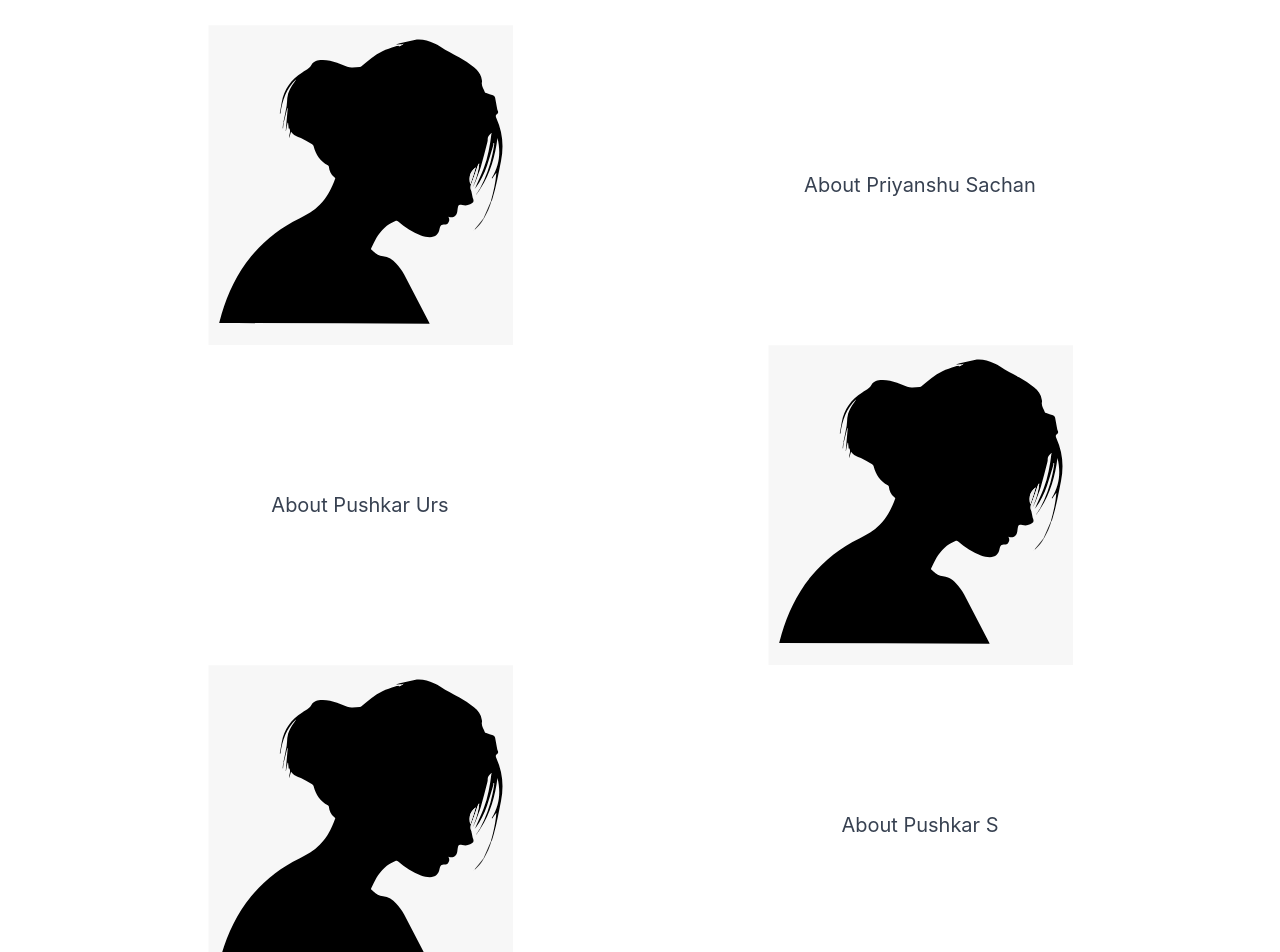
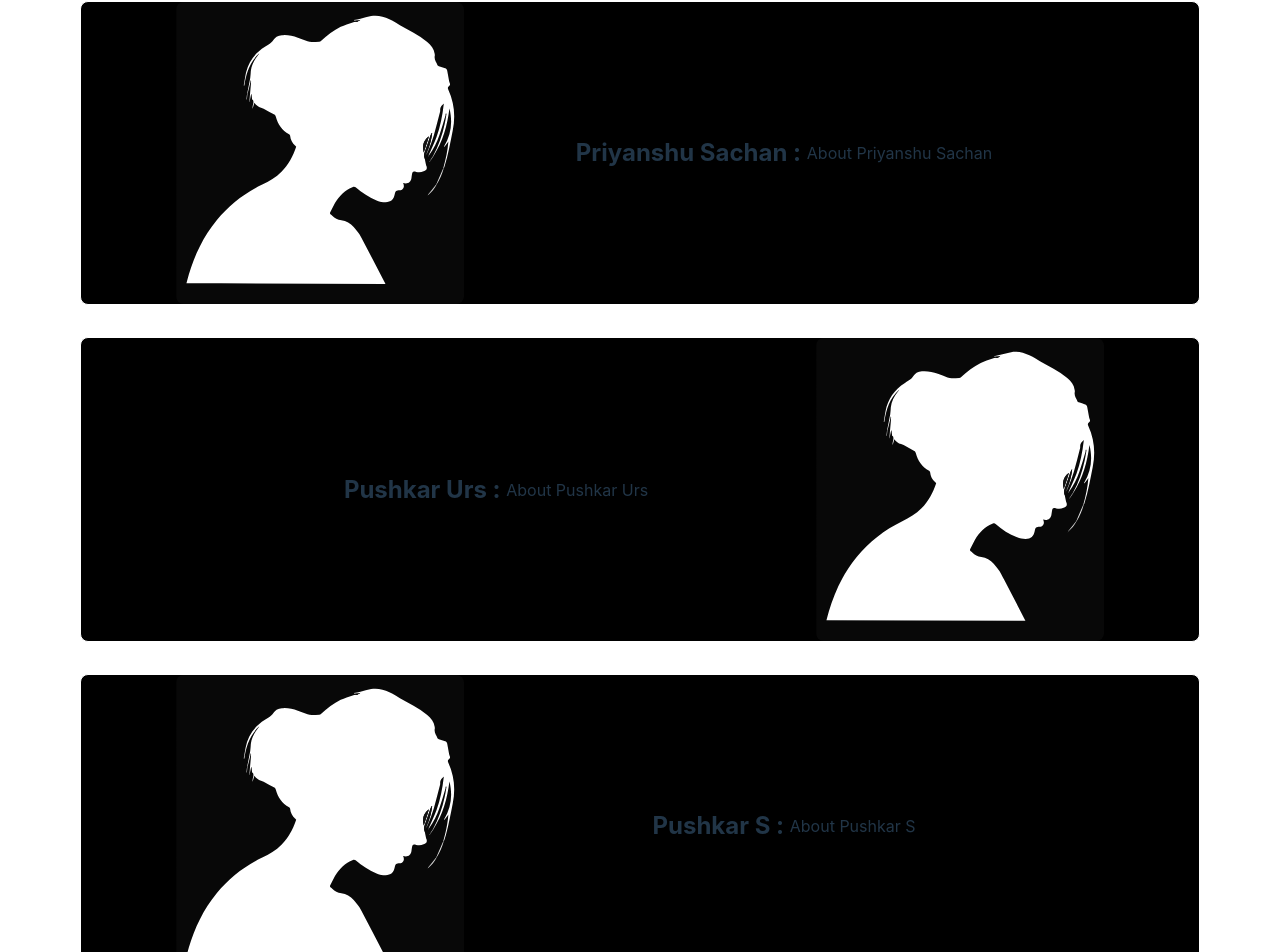
Before and after one commit to S-Pushkar/stock-market, a React (Vite) app: page /about in a window 1280 px wide. Shown: the part 184-1136 px from the top of the page. Built offline with nearby package versions, Linux system fonts and the light colour scheme.

Commit message:
about page styling

```diff
--- a/src/About.jsx
+++ b/src/About.jsx
@@ -11,56 +11,27 @@ export default function About() {
     return (
         <div className="lg:px-20 px-8 md:text-base text-xs lg:text-base">
             <h1 className="text-[rgb(212,195,87)] mt-4 mb-2 text-sm lg:text-lg font-bold">ABOUT</h1>
-           <div className="grid grid-cols-2 grid-rows-3 min-h-screen mt-8 mb-8">
-				<div className={`profimg ${'bg-grey-400 p-4 rounded-lg flex justify-center items-center'}`}
-					style={{
-					backgroundImage: `url(${AboutImg})`,
-					height:'20em',
-					width:'auto',
-					backgroundSize: 'contain',
-					backgroundPosition: 'center center',
-					backgroundRepeat: 'no-repeat',
-					}}>
+				<div className={`aboutp ${"rounded-lg flex justify-center items-center"}`}>
+					<img className={`profimg ${"rounded-lg flex justify-center items-center"}`} src={AboutImg} style={{width:`18em`,height:`auto`,}}/>
+					<div className={`abtxt ${"rounded-lg flex justify-center items-center"}`}>
+						<p style={{ fontWeight: 'bold', fontSize: '1.5em' }}>Priyanshu Sachan :&nbsp;</p>
+						<p style={{fontSize: '1em' }}>About Priyanshu Sachan</p>
+					</div>
 				</div>
-				<div className={`abtxt ${'bg-grey-400 p-4 prose lg:prose-xl prose-p:text-grey-900  hover:text-white rounded-xl flex justify-center'}`}>
-					<p className="text-center leading-relaxed">
-					<h2 style={{color:'white',}}>Priyanshu Sachan</h2>
-						About Priyanshu Sachan
-					</p>
+				<div className={`aboutp ${"rounded-lg flex justify-center items-center"}`}>
+					<div className={`abtxt ${"rounded-lg flex justify-center items-center"}`}>
+						<p style={{ fontWeight: 'bold', fontSize: '1.5em' }}>Pushkar Urs :&nbsp;</p>
+						<p style={{fontSize: '1em' }}>About Pushkar Urs</p>
+					</div>
+					<img className={`profimg ${"rounded-lg flex justify-center items-center"}`} src={AboutImg} style={{width:`18em`,height:`auto`,}}/>
 				</div>
-				<div className={`abtxt ${'bg-grey-400 p-4 prose lg:prose-xl prose-p:text-grey-900  hover:text-white rounded-xl flex justify-center'}`}>
-					<p className="text-center leading-relaxed">
-					<h2 style={{color:'white',}}>Pushkar P Urs</h2>
-						About Pushkar Urs
-					</p>
+				<div className={`aboutp ${"rounded-lg flex justify-center items-center"}`}>
+					<img className={`profimg ${"rounded-lg flex justify-center items-center"}`} src={AboutImg} style={{width:`18em`,height:`auto`,}}/>
+					<div className={`abtxt ${"rounded-lg flex justify-center items-center"}`}>
+						<p style={{ fontWeight: 'bold', fontSize: '1.5em' }}>Pushkar S :&nbsp;</p>
+						<p style={{fontSize: '1em' }}>About Pushkar S</p>
+					</div>
 				</div>
-				<div className={`profimg ${'bg-grey-400 p-4 rounded-lg flex justify-center items-center'}`}
-					style={{
-					backgroundImage: `url(${AboutImg})`,
-					height:'20em',
-					width:'auto',
-					backgroundSize: 'contain',
-					backgroundPosition: 'center center',
-					backgroundRepeat: 'no-repeat',
-					}}>
-				</div>
-				<div className={`profimg ${'bg-grey-400 p-4 rounded-lg flex justify-center items-center'}`}
-					style={{
-					backgroundImage: `url(${AboutImg})`,
-					height:'20em',
-					width:'auto',
-					backgroundSize: 'contain',
-					backgroundPosition: 'center center',
-					backgroundRepeat: 'no-repeat',
-					}}>
-				</div>
-				<div className={`abtxt ${'bg-grey-400 p-4 prose lg:prose-xl prose-p:text-grey-900  hover:text-white rounded-xl flex justify-center'}`}>
-					<p className="text-center leading-relaxed">
-					<h2 style={{color:'white',}}>Pushkar S</h2>
-						About Pushkar S
-					</p>
-				</div>
-		   </div>
         </div>
     );
 }
--- a/src/App.css
+++ b/src/App.css
@@ -136,5 +136,17 @@
 }
 .profimg
 {
+	filter:invert(100%);
 	overflow:hidden;
 }
+.abtxt
+{
+	width:40em;
+}
+.aboutp
+{
+	background-color:black;
+  border: 1px solid white;
+  font-weight: normal;
+  margin-bottom: 2em;
+}
```
